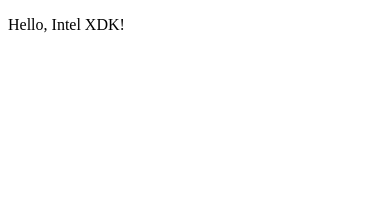
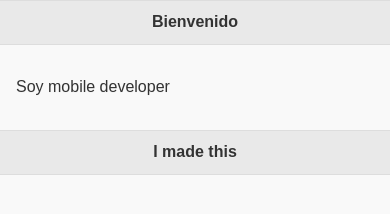
Before and after one commit to ancho85/ipositivo_myJQueryMobileApp, a plain HTML site: page www/index.html in a window 390 px wide. Drawn offline with Linux system fonts and the light colour scheme.

Commit message:
index actualizado para incluir jquery, jquery-mobile y el stylesheet. El body contiene tags especiales del jquery-mobile

```diff
--- a/www/index.html
+++ b/www/index.html
@@ -16,6 +16,9 @@
         @-ms-viewport { user-zoom: fixed ; min-zoom: 100% ; }           @viewport { user-zoom: fixed ; min-zoom: 100% ; }
     </style>
 
+    <link rel="stylesheet" href="css/themes/default/jquery.mobile-1.4.5.min.css">
+    <script src="js/jquery.js"></script>
+    <script src="js/jquery.mobile-1.4.5.min.js"></script>
     <!-- Uncomment the following scripts if you convert your "Standard HTML5" project into a "Cordova" project. -->
     <!-- <script src="cordova.js"></script> -->          <!-- phantom library, needed for Cordova api calls, added during build -->
     <!-- <script src="js/app.js"></script> -->           <!-- recommended location of your JavaScript code relative to other JS files -->
@@ -23,8 +26,16 @@
 </head>
 
 <body>
-
-    <p>Hello, Intel XDK!</p>
-
+    <div data-role="page">
+        <div data-role="header">
+            <h1>Bienvenido</h1>
+        </div>
+        <div data-role="main" class="ui-content">
+            <p>Soy mobile developer</p>
+        </div>
+        <div data-role="footer">
+            <h1>I made this</h1>
+        </div>
+    </div>
 </body>
 </html>
```
